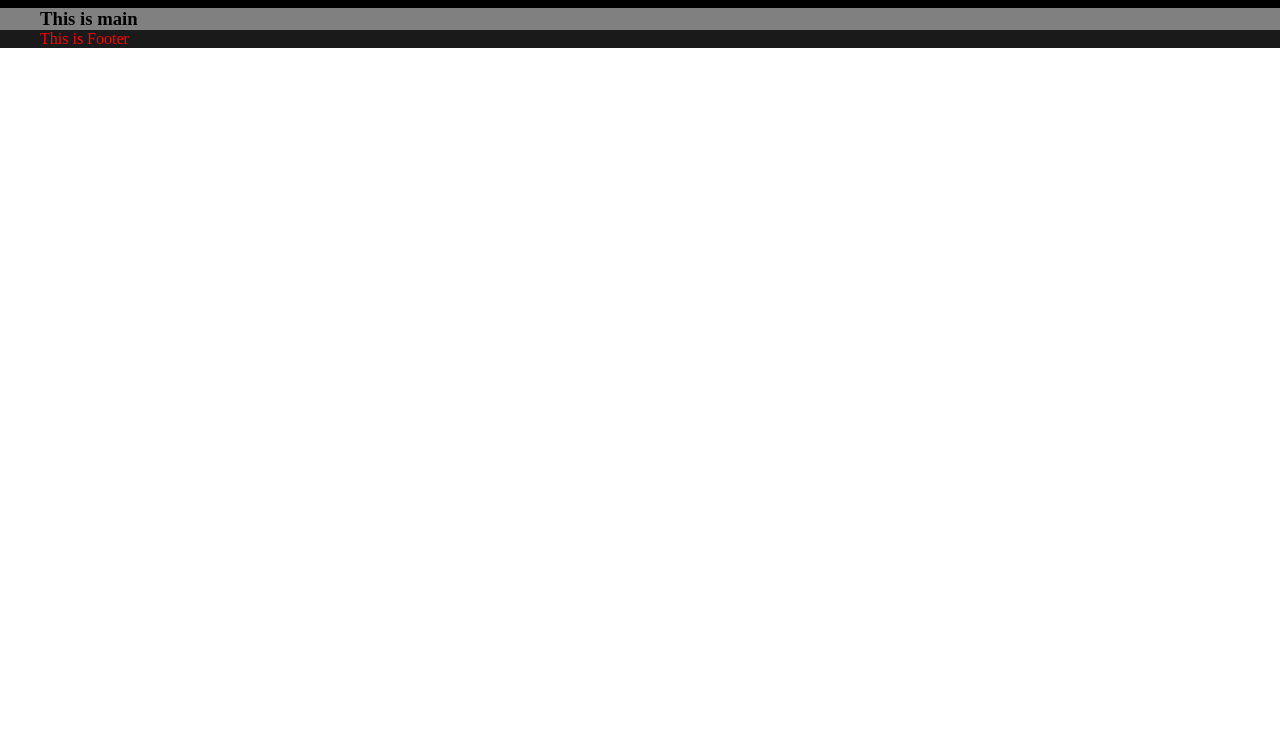
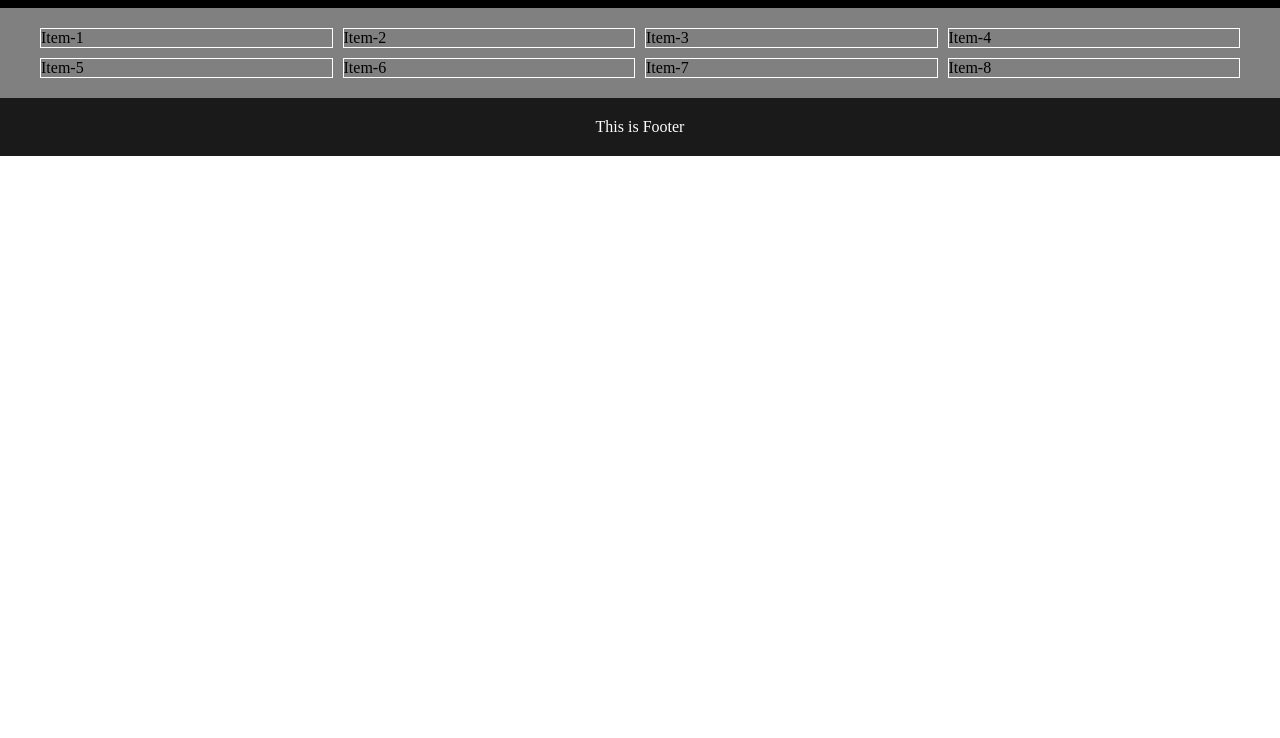
Before and after one commit to cloudaziz/shopping-cart, a plain HTML site: page index.html in a window 1280 px wide. Shown: the part 62-800 px from the top of the page. Drawn offline with Linux system fonts and the light colour scheme.

Commit message:
styling product item display

```diff
--- a/index.html
+++ b/index.html
@@ -31,8 +31,18 @@
     <main>
         <div class="container">
 
-            <h3>This is main</h3>
-        </div>
+            <ul class="shop" id="shop">
+                <li class="item">Item-1</li>
+                <li class="item">Item-2</li>
+                <li class="item">Item-3</li>
+                <li class="item">Item-4</li>
+                <li class="item">Item-5</li>
+                <li class="item">Item-6</li>
+                <li class="item">Item-7</li>
+                <li class="item">Item-8</li>
+            </ul>
+
+        </div><!-- ./container -->
     </main>
     <footer>
         <div class="container">
--- a/style.css
+++ b/style.css
@@ -42,9 +42,22 @@ main {
   background-color: hsl(0, 0%, 50%);
   color: hsl(0, 0%, 0%);
   padding-inline: 20px;
+
+  .shop {
+    padding-block: 20px;
+    list-style: none;
+    display: grid;
+    grid-template-columns: repeat(4, 1fr);
+    gap: 10px;
+    .item {
+        border: 1px solid white;
+    }
+  }
 }
 footer {
   background-color: hsl(0, 0%, 10%);
-  color: red;
+  color: white;
   padding-inline: 20px;
+  padding-block: 20px;
+  text-align: center;
 }
```
